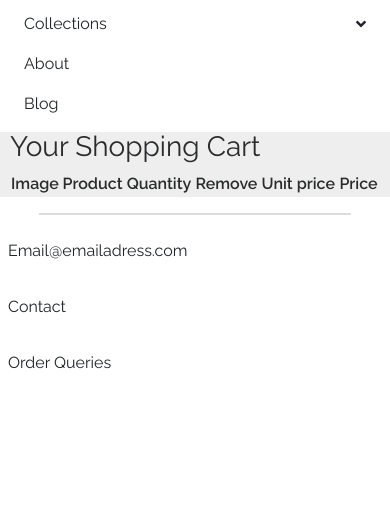
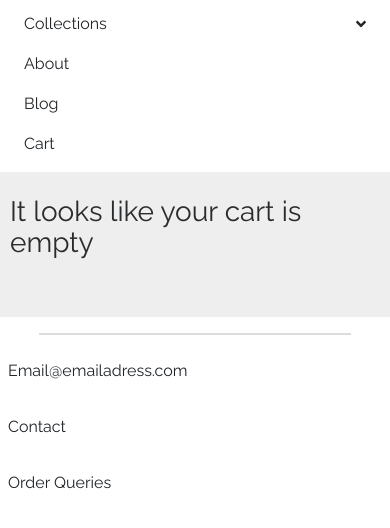
Before and after one commit to kaiforward/ecommerce, a Django app: page /cart/view/ in a window 390 px wide, after a click that opens the changed part. Shown: the part 204-732 px from the top of the page. Run offline with Django 3.2, Linux system fonts and the light colour scheme; data comes from the database, SQL or seed files in the repository; both versions use the stored data as it was after the commit; lists and menus that the app fills with data are empty; some libraries are stand-ins or nearby versions.

Commit message:
Improved Cart Responsive Design

```diff
--- a/cart/templates/cart_detail.html
+++ b/cart/templates/cart_detail.html
@@ -3,55 +3,72 @@
 
 {% block content %}
 
-	<h3>Your Shopping Cart</h3>
+{% if cart %}
+
+<div class="hr"></div>
+<h3>Your Cart</h3>
+<div class="hr"></div>
 <div class="colcontainer">
-	<table class="cart" style="width: 100%">
-		<thead>
-			<tr>
-				<th> Image </th>
-				<th> Product </th>
-				<th> Quantity </th>
-				<th> Remove </th>
-				<th> Unit price </th>
-				<th> Price </th>
-			</tr>
-		</thead>
 
-	<tbody>
+	<div class="colcontainer">
 		{% for item in cart %}
 			{% with product=item.product %}
-				<tr>
-					<td>
-						<a href="{% url 'productdetail' product.pk %}">
-							{% for photo in product.image_set.all %}
-								{% if forloop.first %}
-									<img class="myimg" src="/media/{{ photo.image }}">
-								{% endif %}
-							{% endfor %}
-						</a>
-					</td>
-					<td> {{ product.name }} </td>
-					<td>
-						<form action="{% url 'cart_add' product.pk %}" method="post">
-<!-- 							{{ item.quantity }}
-							<select id="quantity" type="submit" name="quantity" value="{{item.quantity}}">
-								{% for stock in range %}
-									<option> {{ forloop.counter }} </option>
+				<div class="mycart">
+					<div class="cartrowcol">
+						<div>
+							<a href="{% url 'productdetail' product.pk %}">
+								{% for photo in product.photo_set.all %}
+									{% if forloop.first %}
+										<img class="cartimg" src="/media/{{ photo.image }}">
+									{% endif %}
 								{% endfor %}
-							</select> -->
+							</a>
+						</div>
+					</div>
+					<div class="cartrowcol">
+						<div>Product</div>
+						<div>
+							{{ product.name }}
+						</div>
+					</div>
+					<div class="cartrowcol">
+						<div>Unit Price</div>
+						<div>
+							{{ item.price }}
+						</div>
+					</div>
+					<div class="cartrowcol">
+					<div>Quantity</div>
+					<div>
+						<form class="myform" action="{% url 'cart_add' product.pk %}" method="post">
 							{{ item.update_quantity_form.quantity }}
 							{{ item.update_quantity_form.update }}
-							<input type="submit" value="Update">
+							<input type="submit" value="Change">
 							{% csrf_token %}
 						</form>
-					</td>
-					<td><a href="{% url 'cart_remove' product.pk %}">Remove</a></td>
-					<td class="num">{{ item.price }}</td>
-					<td class="num">{{ item.total_price }}</td>
-				</tr>
+					</div>
+					</div>
+					<div class="cartrowcol">
+						<div>Remove</div>
+						<div class="cartbutton">
+							<a class="" href="{% url 'cart_remove' product.pk %}">Remove</a>
+						</div>
+					</div>
+					<div class="cartrowcol">
+						<div>Price</div>
+						<div>
+							{{ item.total_price }}
+						</div>
+					</div>
+				</div>
 			{% endwith %}
 		{% endfor %}
-	</tbody>
-	</table>
-</div>
+	</div>
+
+{% else %}
+<div class="hr"></div>
+<h3> It looks like your cart is empty </h3>
+<div class="hr"></div>
+{% endif %}
+<div class="hr"></div>
 {% endblock %}
--- a/cart/views.py
+++ b/cart/views.py
@@ -29,4 +29,4 @@ def cart_detail(request):
 	for item in cart:
 		item['update_quantity_form'] = CartAddProductForm(initial={'quantity': item['quantity'],
 			'update': True})
-	return render(request, 'cart_detail.html', {'cart': cart, 'range': range(20)})
+	return render(request, 'cart_detail.html', {'cart': cart})
--- a/evasite/settings.py
+++ b/evasite/settings.py
@@ -38,12 +38,12 @@ INSTALLED_APPS = [
     'django.contrib.messages',
     'django.contrib.staticfiles',
     'tinymce',
-    'easy_thumbnails',
+    # 'easy_thumbnails',
     'home',
     'products',
     'blog',
     'cart',
-    'sorl.thumbnail',
+    # 'sorl.thumbnail',
 ]
 
 MIDDLEWARE = [
--- a/products/templates/productdetail.html
+++ b/products/templates/productdetail.html
@@ -1,7 +1,6 @@
 {% extends "base.html" %}
 
 {% load static %}
-{% load thumbnail %}
 
 {% block content %}
 
@@ -18,7 +17,7 @@
 				{% for photo in product.photo_set.all %}
 					<!-- for the carousel to work we use if statement to add active class to first item only -->
 					<div class="carousel-item {% if forloop.first %} active{% endif %}">
-				  		<img class="d-block myimg" src="/media/{{ photo.image }}">
+				  		<img class="d-block productfocusimg" src="/media/{{ photo.image }}">
 					</div>
 				{% endfor %}
 			</div>
@@ -74,7 +73,7 @@
 				</select>
 			{% endif %}
 			</div>
-			<form action="{% url 'cart_add' product.pk %}" method="post">
+			<form class="myform" action="{% url 'cart_add' product.pk %}" method="post">
 				{{ cart_product_form }}
 				{% csrf_token %}
 				<input type="submit" name="" value="Add To Cart">
--- a/static/css/main.css
+++ b/static/css/main.css
@@ -12,7 +12,7 @@ hr {
 	border-top: 2px solid #dcdcdc;
 }
 .hr {
-	height: 50px;
+	height: 25px;
 }
 
 body {
--- a/templates/base.html
+++ b/templates/base.html
@@ -1,5 +1,4 @@
 {% load static %}
-{% load thumbnail %}
 
 <!DOCTYPE html>
 <html lang="en">
@@ -52,6 +51,7 @@
                 </div>
                 <a class="link" href="{% url 'about' %}">About</a>
                 <a class="link" href="{% url 'posts_all_view' %}">Blog</a>
+                <a class="link" href="{% url 'cart_detail' %}">Cart</a>
             </div>
         </div>
     </nav>
```
Also changed, not shown: other parts of static/css/main.css (+71 -4 lines), db.sqlite3.
